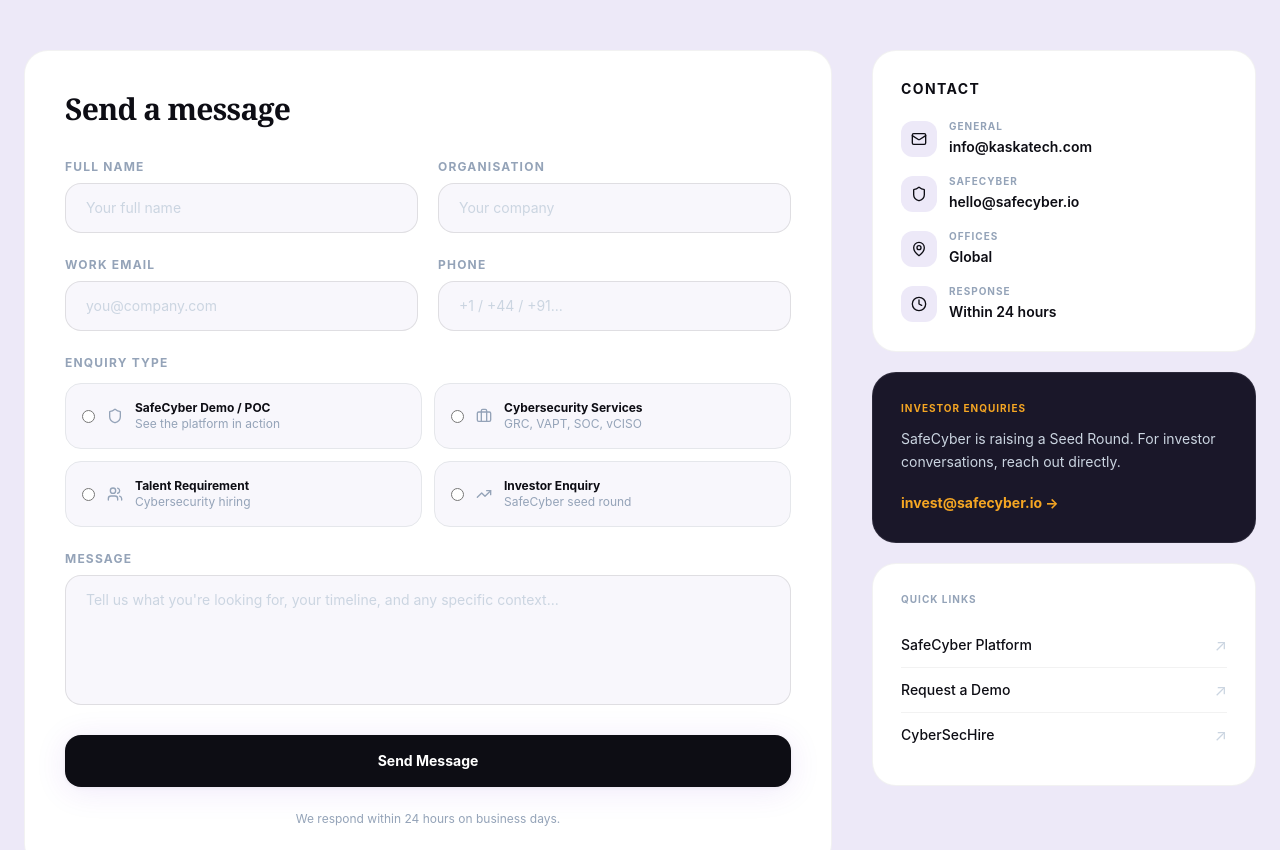
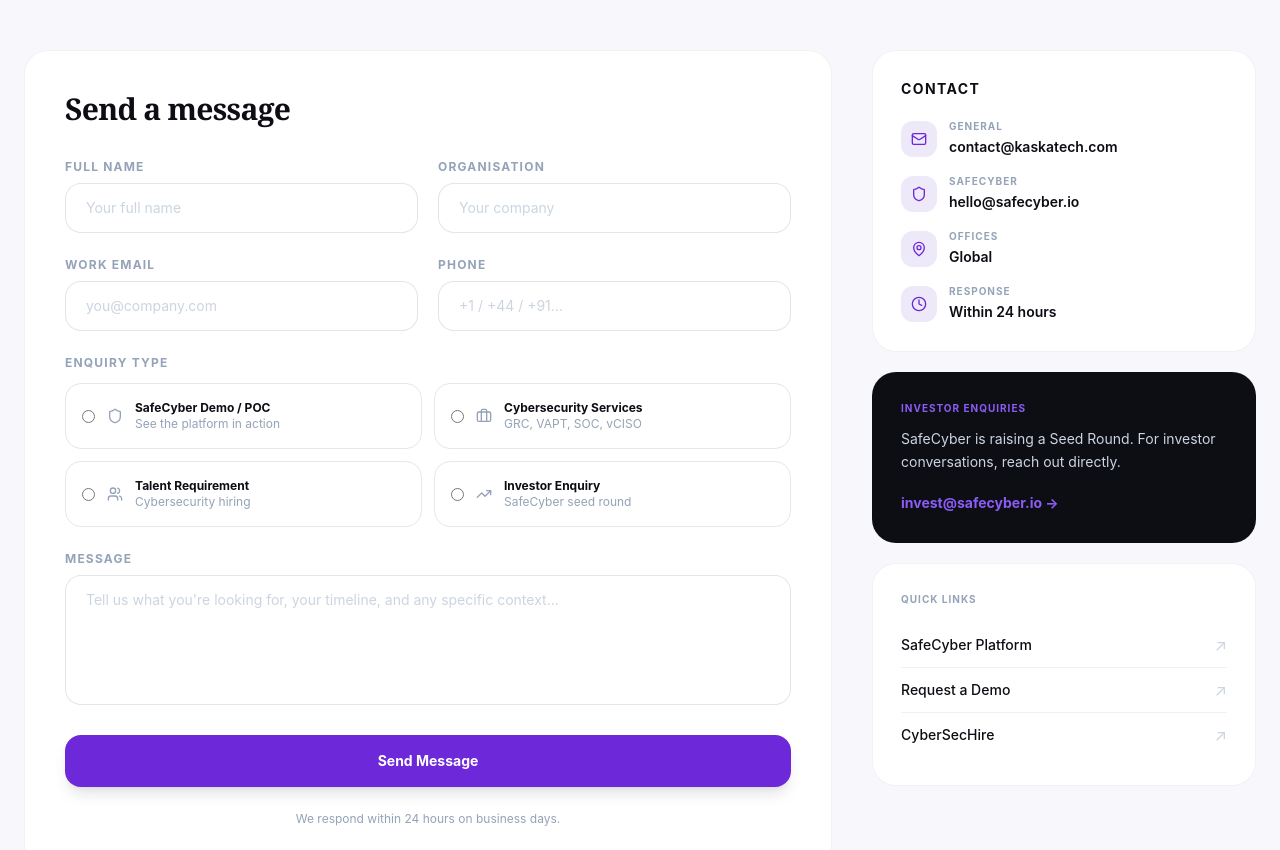
Before and after one commit to kaskatech/kaskatech-website, a Next.js app: page /contact in a window 1280 px wide. Shown: the part 560-1410 px from the top of the page. Built offline with nearby package versions, Linux system fonts and the light colour scheme.

Commit message:
Update: contact email + Web3Forms integration

```diff
--- a/src/app/contact/page.tsx
+++ b/src/app/contact/page.tsx
@@ -1,10 +1,6 @@
-import type { Metadata } from 'next'
-import { Mail, MapPin, Clock, Shield, Users, Briefcase, TrendingUp } from 'lucide-react'
-
-export const metadata: Metadata = {
-  title: 'Contact — Kaska Technologies & Services',
-  description: 'Get in touch with Kaska Technologies — product demos, cybersecurity services, talent requirements, and investor enquiries.',
-}
+'use client'
+import { useState } from 'react'
+import { Mail, MapPin, Clock, Shield, Users, Briefcase, TrendingUp, CheckCircle } from 'lucide-react'
 
 const enquiryTypes = [
   { icon: Shield,     label: 'SafeCyber Demo / POC',    desc: 'See the platform in action' },
@@ -14,17 +10,44 @@
 ]
 
 export default function ContactPage() {
+  const [submitted, setSubmitted] = useState(false)
+  const [loading, setLoading] = useState(false)
+  const [error, setError] = useState('')
+
+  async function handleSubmit(e: React.FormEvent<HTMLFormElement>) {
+    e.preventDefault()
+    setLoading(true)
+    setError('')
+
+    const form = e.currentTarget
+    const data = new FormData(form)
+    const json = Object.fromEntries(data.entries())
+
+    const res = await fetch('https://api.web3forms.com/submit', {
+      method: 'POST',
+      headers: { 'Content-Type': 'application/json' },
+      body: JSON.stringify(json),
+    })
+
+    if (res.ok) {
+      setSubmitted(true)
+    } else {
+      setError('Something went wrong. Please email us directly at contact@kaskatech.com')
+    }
+    setLoading(false)
+  }
+
   return (
-    <div className="bg-cream">
+    <div className="bg-smoke">
 
       {/* Hero */}
-      <section className="relative bg-navy overflow-hidden pt-36 pb-28 px-6">
+      <section className="relative bg-[#0D0D14] overflow-hidden pt-36 pb-28 px-6">
         <div className="absolute inset-0 dot-bg opacity-30" />
-        <div className="absolute bottom-0 left-1/2 -translate-x-1/2 w-[600px] h-[400px] bg-gold/8 rounded-full blur-[100px]" />
+        <div className="absolute bottom-0 left-1/2 -translate-x-1/2 w-[600px] h-[400px] bg-brand/8 rounded-full blur-[100px]" />
         <div className="relative container-sm text-center">
-          <div className="eyebrow justify-center text-gold">Contact</div>
+          <div className="eyebrow justify-center text-brand-light">Contact</div>
           <h1 className="display text-6xl lg:text-7xl text-white leading-tight mb-6">
-            Let's talk.
+            Let&apos;s talk.
           </h1>
           <p className="text-lg text-slate-300 max-w-xl mx-auto">
             Product demo, service engagement, talent requirement, or investor conversation —
@@ -33,37 +56,54 @@
         </div>
       </section>
 
-      <section className="section bg-stone">
+      <section className="section bg-smoke">
         <div className="container">
           <div className="grid lg:grid-cols-3 gap-10">
 
             {/* Form */}
             <div className="lg:col-span-2">
               <div className="card-premium border border-black/5 p-10">
-                <h2 className="display text-3xl text-navy mb-8">Send a message</h2>
-                <form className="space-y-6">
+
+                {submitted ? (
+                  <div className="text-center py-16">
+                    <CheckCircle className="w-16 h-16 text-brand mx-auto mb-6" />
+                    <h2 className="display text-3xl text-[#0D0D14] mb-4">Message received.</h2>
+                    <p className="text-slate-500 leading-relaxed max-w-sm mx-auto">
+                      Thank you for reaching out. We will respond within 24 hours on business days.
+                    </p>
+                  </div>
+                ) : (
+                  <>
+                    <h2 className="display text-3xl text-[#0D0D14] mb-8">Send a message</h2>
+                    <form onSubmit={handleSubmit} className="space-y-6">
+                      {/* Web3Forms access key — replace YOUR_ACCESS_KEY with key from web3forms.com */}
+                      <input type="hidden" name="access_key" value="YOUR_ACCESS_KEY" />
+                      <input type="hidden" name="subject" value="New enquiry from kaskatech.com" />
+                      <input type="checkbox" name="botcheck" className="hidden" />
+
                       <div className="grid sm:grid-cols-2 gap-5">
                         <div>
                           <label className="block text-xs font-bold tracking-widest uppercase text-slate-400 mb-2">Full Name</label>
-                      <input type="text" placeholder="Your full name"
-                        className="w-full px-5 py-3.5 rounded-2xl border border-black/10 bg-cream text-navy text-sm placeholder:text-slate-300 focus:outline-none focus:border-navy focus:ring-2 focus:ring-navy/5 transition-all" />
+                          <input type="text" name="name" required placeholder="Your full name"
+                            className="w-full px-5 py-3.5 rounded-2xl border border-black/10 bg-white text-[#0D0D14] text-sm placeholder:text-slate-300 focus:outline-none focus:border-brand focus:ring-2 focus:ring-brand/5 transition-all" />
                         </div>
                         <div>
                           <label className="block text-xs font-bold tracking-widest uppercase text-slate-400 mb-2">Organisation</label>
-                      <input type="text" placeholder="Your company"
-                        className="w-full px-5 py-3.5 rounded-2xl border border-black/10 bg-cream text-navy text-sm placeholder:text-slate-300 focus:outline-none focus:border-navy focus:ring-2 focus:ring-navy/5 transition-all" />
+                          <input type="text" name="organisation" placeholder="Your company"
+                            className="w-full px-5 py-3.5 rounded-2xl border border-black/10 bg-white text-[#0D0D14] text-sm placeholder:text-slate-300 focus:outline-none focus:border-brand focus:ring-2 focus:ring-brand/5 transition-all" />
                         </div>
                       </div>
+
                       <div className="grid sm:grid-cols-2 gap-5">
                         <div>
                           <label className="block text-xs font-bold tracking-widest uppercase text-slate-400 mb-2">Work Email</label>
-                      <input type="email" placeholder="you@company.com"
-                        className="w-full px-5 py-3.5 rounded-2xl border border-black/10 bg-cream text-navy text-sm placeholder:text-slate-300 focus:outline-none focus:border-navy focus:ring-2 focus:ring-navy/5 transition-all" />
+                          <input type="email" name="email" required placeholder="you@company.com"
+                            className="w-full px-5 py-3.5 rounded-2xl border border-black/10 bg-white text-[#0D0D14] text-sm placeholder:text-slate-300 focus:outline-none focus:border-brand focus:ring-2 focus:ring-brand/5 transition-all" />
                         </div>
                         <div>
                           <label className="block text-xs font-bold tracking-widest uppercase text-slate-400 mb-2">Phone</label>
-                      <input type="tel" placeholder="+1 / +44 / +91..."
-                        className="w-full px-5 py-3.5 rounded-2xl border border-black/10 bg-cream text-navy text-sm placeholder:text-slate-300 focus:outline-none focus:border-navy focus:ring-2 focus:ring-navy/5 transition-all" />
+                          <input type="tel" name="phone" placeholder="+1 / +44 / +91..."
+                            className="w-full px-5 py-3.5 rounded-2xl border border-black/10 bg-white text-[#0D0D14] text-sm placeholder:text-slate-300 focus:outline-none focus:border-brand focus:ring-2 focus:ring-brand/5 transition-all" />
                         </div>
                       </div>
 
@@ -74,11 +114,11 @@
                             const Icon = e.icon
                             return (
                               <label key={e.label}
-                            className="flex items-center gap-3 p-4 rounded-2xl border border-black/8 bg-cream cursor-pointer hover:border-navy hover:bg-stone transition-all group">
-                            <input type="radio" name="enquiry" value={e.label} className="accent-navy" />
-                            <Icon className="w-4 h-4 text-slate-400 group-hover:text-navy transition-colors flex-shrink-0" />
+                                className="flex items-center gap-3 p-4 rounded-2xl border border-black/8 bg-white cursor-pointer hover:border-brand hover:bg-mist transition-all group">
+                                <input type="radio" name="enquiry_type" value={e.label} className="accent-brand" />
+                                <Icon className="w-4 h-4 text-slate-400 group-hover:text-brand transition-colors flex-shrink-0" />
                                 <div>
-                              <div className="text-xs font-bold text-navy">{e.label}</div>
+                                  <div className="text-xs font-bold text-[#0D0D14]">{e.label}</div>
                                   <div className="text-xs text-slate-400">{e.desc}</div>
                                 </div>
                               </label>
@@ -89,40 +129,46 @@
 
                       <div>
                         <label className="block text-xs font-bold tracking-widest uppercase text-slate-400 mb-2">Message</label>
-                    <textarea rows={5} placeholder="Tell us what you're looking for, your timeline, and any specific context..."
-                      className="w-full px-5 py-3.5 rounded-2xl border border-black/10 bg-cream text-navy text-sm placeholder:text-slate-300 focus:outline-none focus:border-navy focus:ring-2 focus:ring-navy/5 transition-all resize-none" />
+                        <textarea name="message" required rows={5}
+                          placeholder="Tell us what you're looking for, your timeline, and any specific context..."
+                          className="w-full px-5 py-3.5 rounded-2xl border border-black/10 bg-white text-[#0D0D14] text-sm placeholder:text-slate-300 focus:outline-none focus:border-brand focus:ring-2 focus:ring-brand/5 transition-all resize-none" />
                       </div>
 
-                  <button type="submit" className="w-full py-4 rounded-2xl text-sm font-bold text-white bg-navy hover:bg-[#1a2e5a] transition-all shadow-premium hover:shadow-xl hover:-translate-y-0.5">
-                    Send Message
+                      {error && <p className="text-sm text-red-500">{error}</p>}
+
+                      <button type="submit" disabled={loading}
+                        className="w-full py-4 rounded-2xl text-sm font-bold text-white bg-brand hover:bg-brand-dark transition-all shadow-lg hover:shadow-xl hover:-translate-y-0.5 disabled:opacity-60 disabled:cursor-not-allowed">
+                        {loading ? 'Sending...' : 'Send Message'}
                       </button>
                       <p className="text-xs text-slate-400 text-center">We respond within 24 hours on business days.</p>
                     </form>
+                  </>
+                )}
               </div>
             </div>
 
             {/* Sidebar */}
             <div className="space-y-5">
               <div className="card-premium border border-black/5 p-7">
-                <h3 className="font-bold text-navy mb-5 text-sm tracking-widest uppercase">Contact</h3>
+                <h3 className="font-bold text-[#0D0D14] mb-5 text-sm tracking-widest uppercase">Contact</h3>
                 <div className="space-y-4">
                   {[
-                    { icon: Mail, label: 'General', value: 'info@kaskatech.com', href: 'mailto:info@kaskatech.com' },
-                    { icon: Shield, label: 'SafeCyber', value: 'hello@safecyber.io', href: 'mailto:hello@safecyber.io' },
-                    { icon: MapPin, label: 'Offices', value: 'Global' },
-                    { icon: Clock, label: 'Response', value: 'Within 24 hours' },
+                    { icon: Mail,   label: 'General',  value: 'contact@kaskatech.com', href: 'mailto:contact@kaskatech.com' },
+                    { icon: Shield, label: 'SafeCyber', value: 'hello@safecyber.io',   href: 'mailto:hello@safecyber.io' },
+                    { icon: MapPin, label: 'Offices',   value: 'Global' },
+                    { icon: Clock,  label: 'Response',  value: 'Within 24 hours' },
                   ].map(c => {
                     const Icon = c.icon
                     return (
                       <div key={c.label} className="flex items-center gap-3">
-                        <div className="w-9 h-9 rounded-xl bg-stone flex items-center justify-center flex-shrink-0">
-                          <Icon className="w-4 h-4 text-navy" />
+                        <div className="w-9 h-9 rounded-xl bg-mist flex items-center justify-center flex-shrink-0">
+                          <Icon className="w-4 h-4 text-brand" />
                         </div>
                         <div>
                           <div className="text-[10px] font-bold tracking-widest uppercase text-slate-400">{c.label}</div>
                           {c.href
-                            ? <a href={c.href} className="text-sm font-semibold text-navy hover:text-blue transition-colors">{c.value}</a>
-                            : <span className="text-sm font-semibold text-navy">{c.value}</span>
+                            ? <a href={c.href} className="text-sm font-semibold text-[#0D0D14] hover:text-brand transition-colors">{c.value}</a>
+                            : <span className="text-sm font-semibold text-[#0D0D14]">{c.value}</span>
                           }
                         </div>
                       </div>
@@ -131,12 +177,12 @@
                 </div>
               </div>
 
-              <div className="card-dark p-7">
-                <div className="text-[10px] font-bold tracking-widest uppercase text-gold mb-3">Investor Enquiries</div>
+              <div className="card-premium border border-black/5 p-7 bg-[#0D0D14]">
+                <div className="text-[10px] font-bold tracking-widest uppercase text-brand-light mb-3">Investor Enquiries</div>
                 <p className="text-slate-300 text-sm leading-relaxed mb-4">
                   SafeCyber is raising a Seed Round. For investor conversations, reach out directly.
                 </p>
-                <a href="mailto:invest@safecyber.io" className="text-gold font-bold text-sm hover:text-gold/80 transition-colors">
+                <a href="mailto:invest@safecyber.io" className="text-brand-light font-bold text-sm hover:text-white transition-colors">
                   invest@safecyber.io →
                 </a>
               </div>
@@ -145,13 +191,13 @@
                 <div className="text-[10px] font-bold tracking-widest uppercase text-slate-400 mb-4">Quick Links</div>
                 {[
                   { label: 'SafeCyber Platform', href: 'https://safecyber.io' },
-                  { label: 'Request a Demo', href: 'https://safecyber.io/contact' },
-                  { label: 'CyberSecHire', href: 'https://cybersechire.com' },
+                  { label: 'Request a Demo',     href: 'https://safecyber.io/contact' },
+                  { label: 'CyberSecHire',        href: 'https://cybersechire.com' },
                 ].map(l => (
                   <a key={l.label} href={l.href} target="_blank" rel="noopener noreferrer"
-                    className="flex items-center justify-between py-2.5 border-b border-black/5 last:border-0 hover:text-blue transition-colors group">
-                    <span className="text-sm font-medium text-navy group-hover:text-blue">{l.label}</span>
-                    <span className="text-slate-300 group-hover:text-blue">↗</span>
+                    className="flex items-center justify-between py-2.5 border-b border-black/5 last:border-0 hover:text-brand transition-colors group">
+                    <span className="text-sm font-medium text-[#0D0D14] group-hover:text-brand">{l.label}</span>
+                    <span className="text-slate-300 group-hover:text-brand">↗</span>
                   </a>
                 ))}
               </div>
```
Lines whose indentation alone changed are shown as unchanged.
